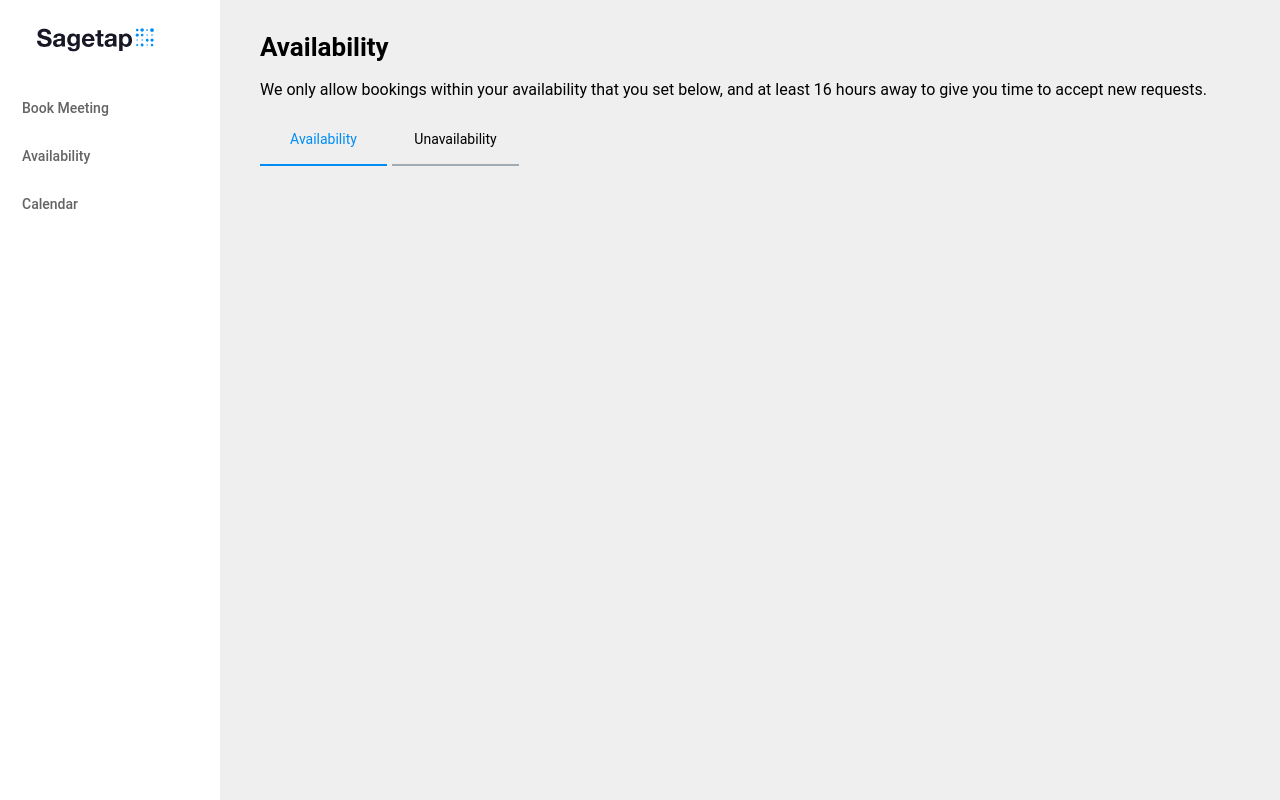
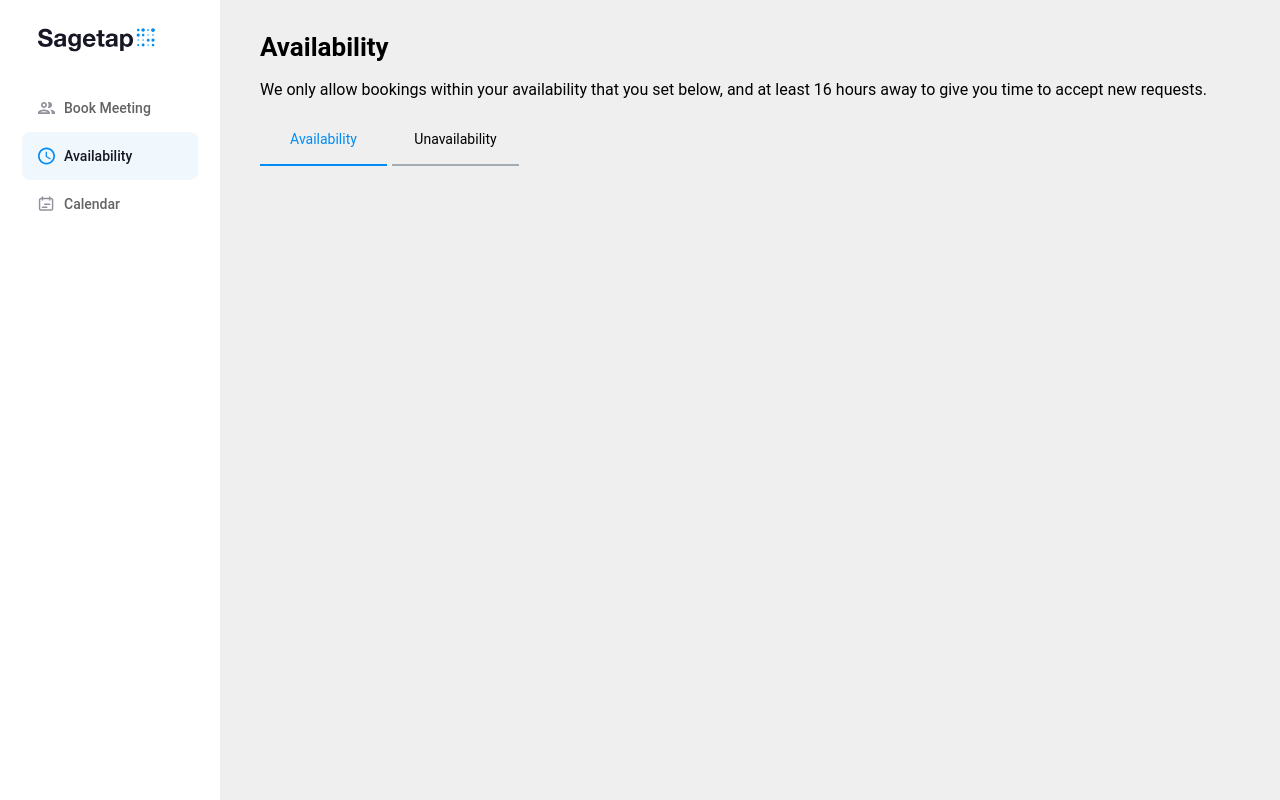
Before and after one commit to badg0003/Sagetap-ExpertAvailabilityCalendarFeature, a React (Create React App) app: page /availability in a window 1280 px wide. Built offline with nearby package versions, Linux system fonts and the light colour scheme; no server answers; the database is empty.

Commit message:
App navigation panel

```diff
--- a/src/App.js
+++ b/src/App.js
@@ -2,13 +2,15 @@ import {
   BrowserRouter as Router,
   Switch,
   Route,
-  Link
+  Link,
+  NavLink
 } from "react-router-dom";
 
 import IntegrateCalendar from './components/IntegrateCalendar'
 import Calendar from './components/Calendar'
 import Availability from './components/Availability'
 import Unavailability from './components/Unavailability'
+import CalendarBooking from './components/CalendarBooking'
 
 import { ReactComponent as Logo } from './logo.svg';
 import { useState } from "react";
@@ -22,10 +24,31 @@ function App() {
 
       <div className="app">
         <nav className="app__nav">
-          <Logo className="app__logo" />
-          <Link to="/book-meeting">Book Meeting</Link>
-          <Link to="/availability">Availability</Link>
-          <Link to="/calendar">Calendar</Link>
+          <Link to="/">
+            <Logo className="app__logo" />
+          </Link>
+
+          <NavLink to="/book-meeting">
+            <svg width="20" height="14" viewBox="0 0 20 14" fill="none" xmlns="http://www.w3.org/2000/svg">
+              <path d="M7 8.75C4.66 8.75 0 9.92 0 12.25V14H14V12.25C14 9.92 9.34 8.75 7 8.75ZM2.34 12C3.18 11.42 5.21 10.75 7 10.75C8.79 10.75 10.82 11.42 11.66 12H2.34ZM7 7C8.93 7 10.5 5.43 10.5 3.5C10.5 1.57 8.93 0 7 0C5.07 0 3.5 1.57 3.5 3.5C3.5 5.43 5.07 7 7 7ZM7 2C7.83 2 8.5 2.67 8.5 3.5C8.5 4.33 7.83 5 7 5C6.17 5 5.5 4.33 5.5 3.5C5.5 2.67 6.17 2 7 2ZM14.04 8.81C15.2 9.65 16 10.77 16 12.25V14H20V12.25C20 10.23 16.5 9.08 14.04 8.81ZM13 7C14.93 7 16.5 5.43 16.5 3.5C16.5 1.57 14.93 0 13 0C12.46 0 11.96 0.13 11.5 0.35C12.13 1.24 12.5 2.33 12.5 3.5C12.5 4.67 12.13 5.76 11.5 6.65C11.96 6.87 12.46 7 13 7Z" />
+            </svg>
+            Book Meeting
+          </NavLink>
+
+          <NavLink to="/availability">
+            <svg width="20" height="20" viewBox="0 0 20 20" fill="none" xmlns="http://www.w3.org/2000/svg">
+              <path d="M10 0C4.5 0 0 4.5 0 10C0 15.5 4.5 20 10 20C15.5 20 20 15.5 20 10C20 4.5 15.5 0 10 0ZM10 18C5.59 18 2 14.41 2 10C2 5.59 5.59 2 10 2C14.41 2 18 5.59 18 10C18 14.41 14.41 18 10 18ZM10.5 5H9V11L14.2 14.2L15 12.9L10.5 10.2V5Z" />
+            </svg>
+            Availability
+          </NavLink>
+
+          <NavLink to="/calendar">
+            <svg width="20" height="20" viewBox="0 0 20 20" fill="none" xmlns="http://www.w3.org/2000/svg">
+              <path fillRule="evenodd" clipRule="evenodd" d="M15.45 4.4H3.55C3.08 4.4 2.7 4.78 2.7 5.25V15.45C2.7 15.92 3.08 16.3 3.55 16.3H15.45C15.92 16.3 16.3 15.92 16.3 15.45V5.25C16.3 4.78 15.92 4.4 15.45 4.4ZM3.55 2.7C2.142 2.7 1 3.842 1 5.25V15.45C1 16.858 2.142 18 3.55 18H15.45C16.858 18 18 16.858 18 15.45V5.25C18 3.842 16.858 2.7 15.45 2.7H3.55Z" />
+              <path fillRule="evenodd" clipRule="evenodd" d="M7.7999 9.5C7.3299 9.5 6.9499 9.88 6.9499 10.35C6.9499 10.82 7.3299 11.2 7.7999 11.2H13.7499C14.2199 11.2 14.5999 10.82 14.5999 10.35C14.5999 9.88 14.2199 9.5 13.7499 9.5H7.7999ZM5.2499 12.9C4.7799 12.9 4.3999 13.28 4.3999 13.75C4.3999 14.22 4.7799 14.6 5.2499 14.6H10.3499C10.8199 14.6 11.1999 14.22 11.1999 13.75C11.1999 13.28 10.8199 12.9 10.3499 12.9H5.2499ZM5.2499 1C4.7799 1 4.3999 1.38 4.3999 1.85V5.25C4.3999 5.72 4.7799 6.1 5.2499 6.1C5.7199 6.1 6.0999 5.72 6.0999 5.25V1.85C6.0999 1.38 5.7199 1 5.2499 1ZM13.7499 1C13.2799 1 12.8999 1.38 12.8999 1.85V5.25C12.8999 5.72 13.2799 6.1 13.7499 6.1C14.2199 6.1 14.5999 5.72 14.5999 5.25V1.85C14.5999 1.38 14.2199 1 13.7499 1Z" />
+            </svg>
+            Calendar
+          </NavLink>
         </nav>
 
         <main className="app__body">
@@ -52,10 +75,12 @@ function App() {
             </Route>
             <Route path="/calendar">
               <IntegrateCalendar />
-
             </Route>
-            <Route path="/book-meeting">
+            <Route exact path="/book-meeting">
               <Calendar uid="8d2e8185-9ebf-4a6c-a7d1-020c5fe343ce" />
+            </Route>
+            <Route path="/book-meeting/create">
+              <CalendarBooking />
             </Route>
           </Switch>
         </main>
--- a/src/index.scss
+++ b/src/index.scss
@@ -24,18 +24,39 @@ body {
   padding: 28px 22px
 }
 
-.app__nav > a {
+.app__nav > a:not(:first-child) {
   display: block;
   font-weight: 500;
   font-size: 14px;
   line-height: 1.1724;
   color: #646465;
   text-decoration: none;
-  display: flex;
-  flex-direction: column;
   height: 48px;
-  justify-content: center;
+  padding: 0 16px;
+  display: grid;
+  grid-template-columns: 17px auto;
+  gap: 9px;
+  align-items: center;
   border-radius: 0.5rem;
+
+  &.active {
+    background: #F0F8FD;
+    color: #171725;
+
+    > svg {
+      fill: #008CF5;
+    }
+  }
+
+  > svg {
+    fill: #92929D;
+    max-height: 100%;
+    max-width: 100%;
+  }
+}
+.app__nav > a:first-child {
+  display: block;
+  margin-left: 16px;
 }
 
 .app__logo {
@@ -99,6 +120,7 @@ h3 {
   align-items: center;
   justify-content: center;
   font-weight: 500;
+  text-decoration: none;
 }
 
 .well {
```
Also changed, not shown: src/logo.svg.
